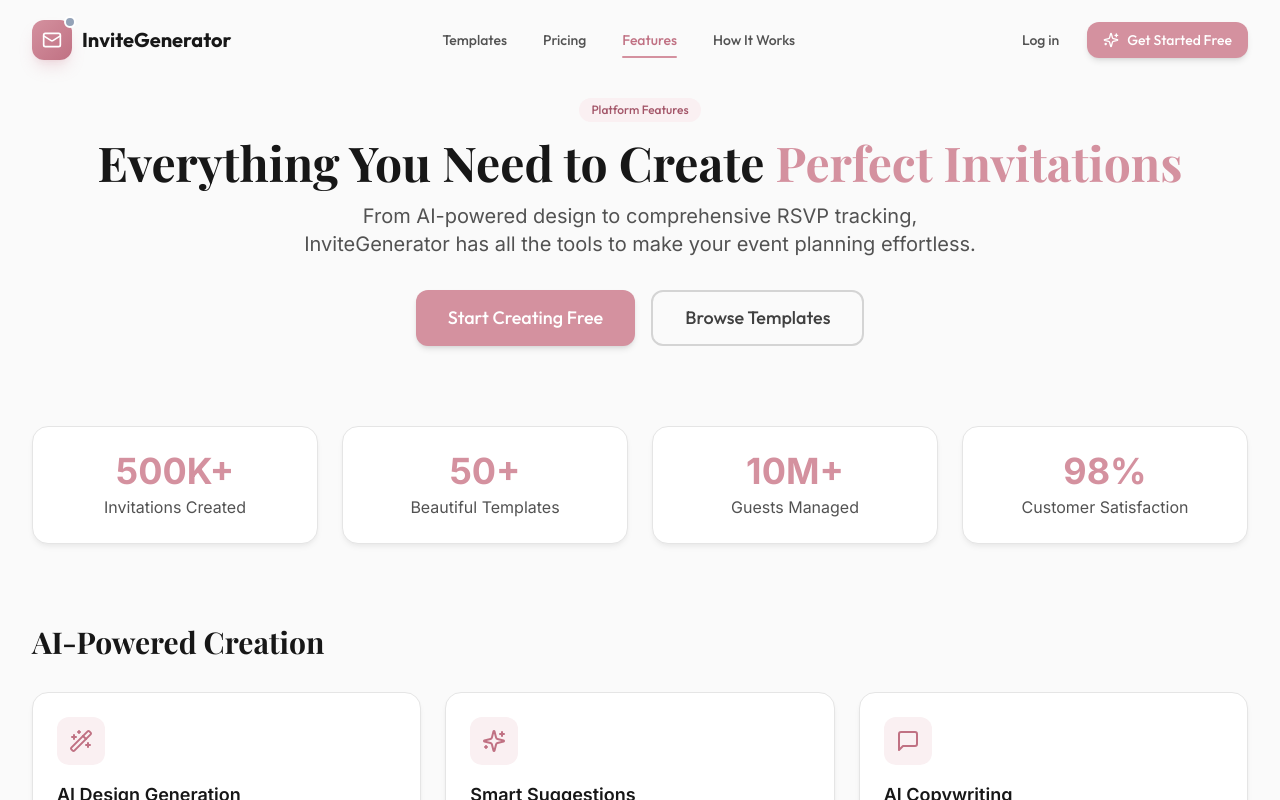
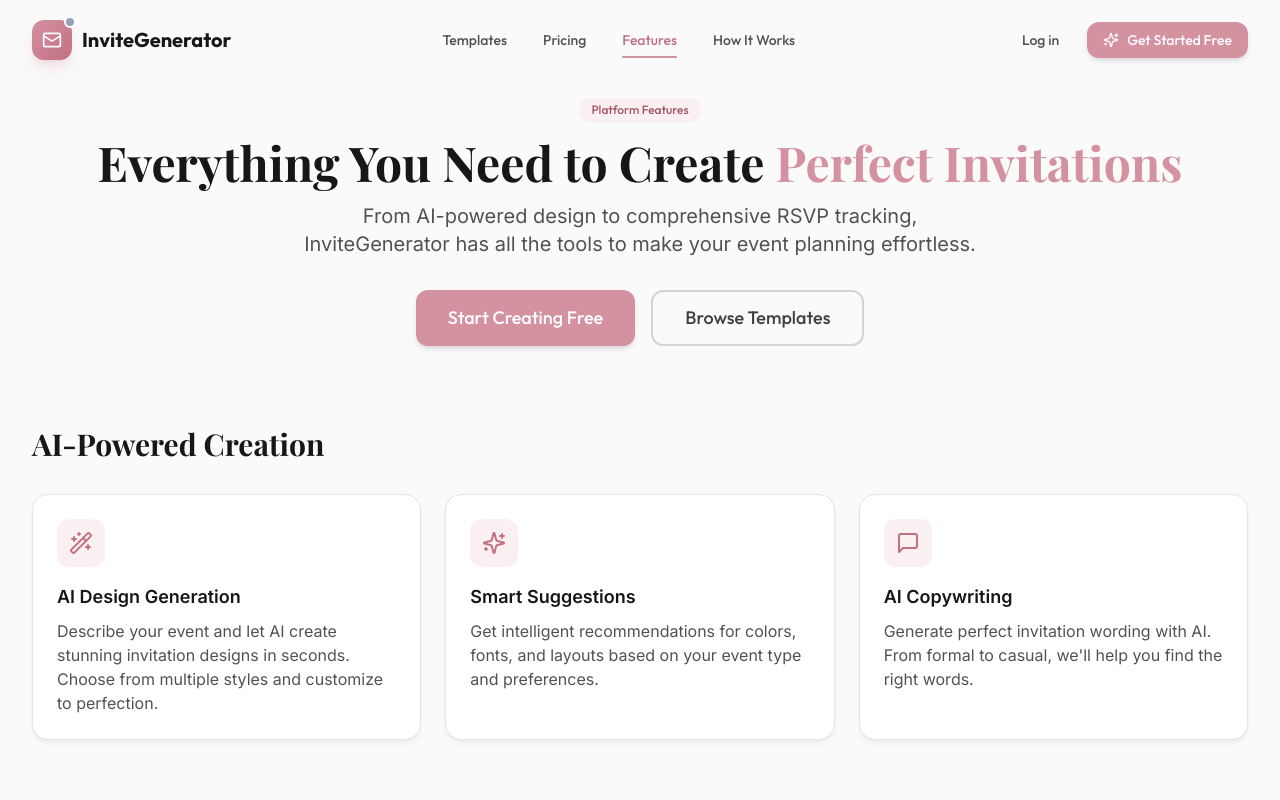
Before and after one commit to ianmerrill10/invitegenerator, a Next.js app: page /features in a window 1280 px wide. Shown: the top 800 px of the page. Built offline with nearby package versions, Linux system fonts and the light colour scheme.

Commit message:
Remove fake statistics from features page
Removed misleading placeholder stats (500K+ invitations, 10M+ guests, 98% satisfaction) that were not based on real data.

```diff
--- a/app/features/page.tsx
+++ b/app/features/page.tsx
@@ -150,12 +150,6 @@ const features = [
   },
 ];
 
-const stats = [
-  { value: "500K+", label: "Invitations Created" },
-  { value: "50+", label: "Beautiful Templates" },
-  { value: "10M+", label: "Guests Managed" },
-  { value: "98%", label: "Customer Satisfaction" },
-];
 
 export default function FeaturesPage() {
   return (
@@ -196,26 +190,6 @@ export default function FeaturesPage() {
           </motion.div>
         </section>
 
-        {/* Stats Section */}
-        <section className="max-w-7xl mx-auto px-4 sm:px-6 lg:px-8 mb-20">
-          <div className="grid grid-cols-2 md:grid-cols-4 gap-6">
-            {stats.map((stat, index) => (
-              <motion.div
-                key={stat.label}
-                initial={{ opacity: 0, y: 20 }}
-                animate={{ opacity: 1, y: 0 }}
-                transition={{ duration: 0.5, delay: index * 0.1 }}
-              >
-                <Card className="p-6 text-center bg-white">
-                  <div className="text-3xl md:text-4xl font-bold text-brand-500 mb-1">
-                    {stat.value}
-                  </div>
-                  <div className="text-surface-600">{stat.label}</div>
-                </Card>
-              </motion.div>
-            ))}
-          </div>
-        </section>
 
         {/* Features Grid */}
         {features.map((section, sectionIndex) => (
```
